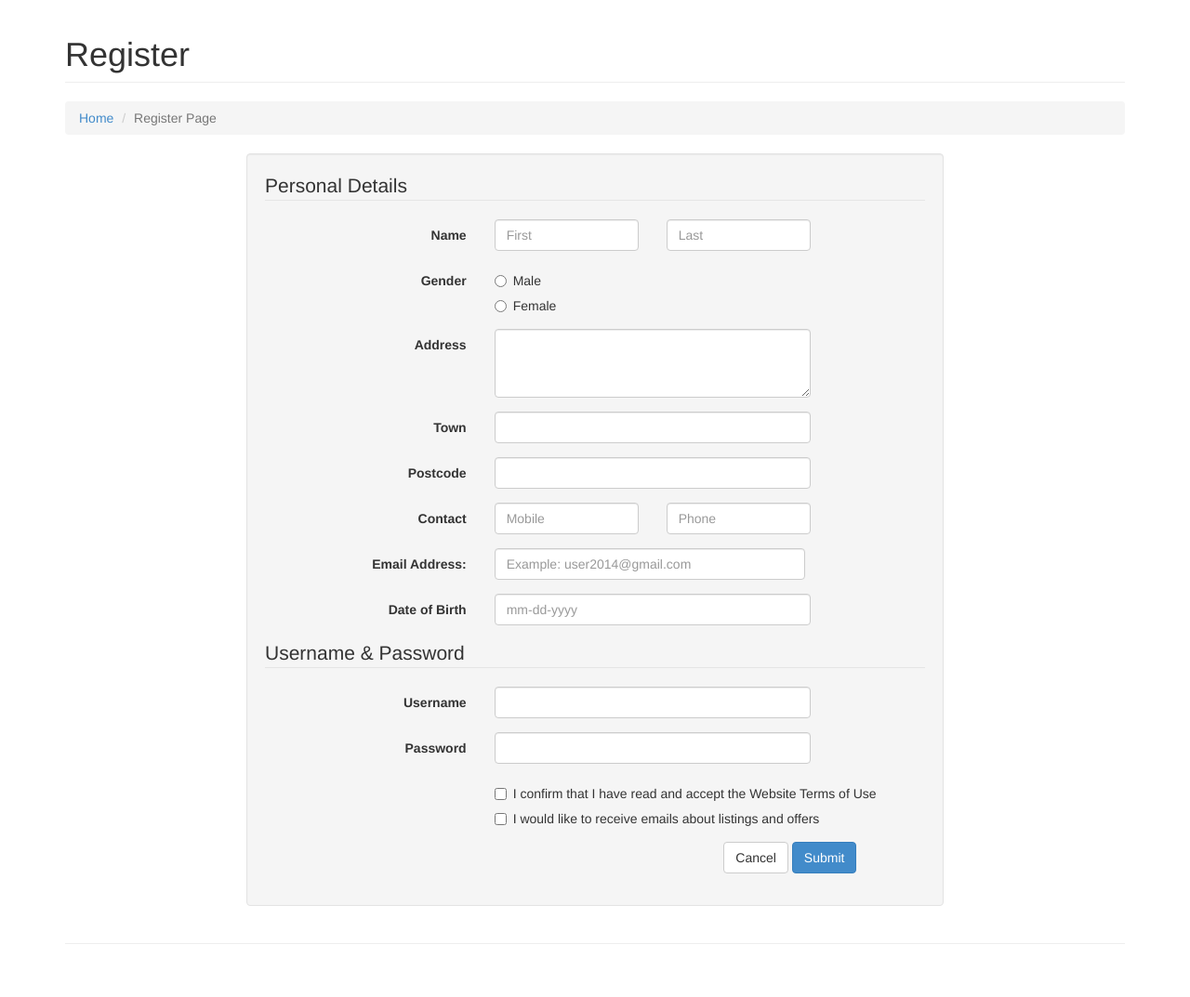
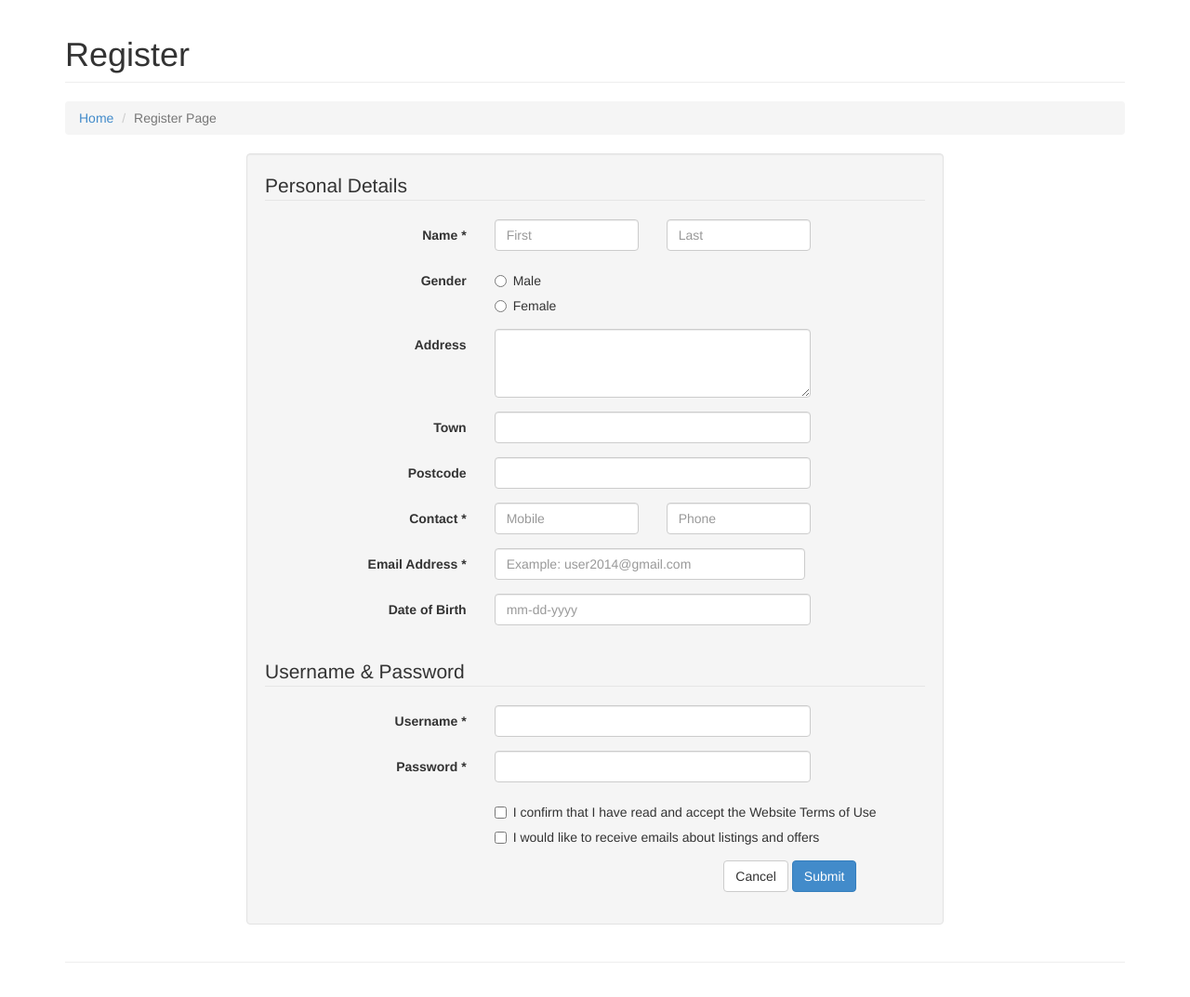
Before and after one commit to bernardzammit/UID-Assignment, a PHP site: page /register.php in a window 1280 px wide. Shown: the part 51-1124 px from the top of the page at 93% size. Run offline with PHP 8.4, Linux system fonts and the light colour scheme.

Commit message:
manadatory fields

```diff
--- a/UID-new/register.php
+++ b/UID-new/register.php
@@ -33,7 +33,9 @@
                     <fieldset>
                         <legend>Personal Details</legend>
                             <div class="form-group">
-                              <label for="Name" class="col-lg-4 col-xs-4 control-label">Name</label>
+                              <label for="Name" class="col-lg-4 col-xs-4 control-label">Name
+                              <span class="required" aria-required="true">*</span>
+                              </label>
                               <div class="col-lg-3 col-xs-3">
                                 <span class="nameFirst">
                                     <input type="text" class="form-control" id="FName" placeholder= "First">
@@ -82,7 +84,7 @@
                             </div>
 
                             <div class="form-group">
-                              <label for="Contact" class="col-lg-4 col-xs-4 control-label">Contact</label>
+                              <label for="Contact" class="col-lg-4 col-xs-4 control-label">Contact <span class="required" aria-required="true">*</span></label>
                               <div class="col-lg-3 col-xs-3">
                                 <span class="mob">
                                     <input type="text" class="form-control" id="Mobile" placeholder= "Mobile">
@@ -96,10 +98,11 @@
                             </div>
 
                             <div class="form-group">
-                              <label for="Email" class="col-lg-4 col-xs-4 control-label">Email Address:</label>
+                              <label for="Email" class="col-lg-4 col-xs-4 control-label">Email Address <span class="required" aria-required="true">*</span></label>
                               <div class="col-lg-6 col-xs-6">
                                     <input type="email" class="form-control" id="email" placeholder="Example: user2014@gmail.com">
                               </div>
+                              <label class="tooltip bottom error" style="margin-left: 0px;"><span for="email" class="error-label" style="display: inline;">This field is required.</span><span class="tooltip-arrow"></span></label>
                             </div>
 
                             <div class="form-group">
@@ -109,17 +112,18 @@
 
                               </div>
                             </div>
+                            <br>
 
                         <legend>Username & Password</legend>
                             <div class="form-group">
-                              <label for="inputUsername" class="col-lg-4 col-xs-4 control-label">Username</label>
+                              <label for="inputUsername" class="col-lg-4 col-xs-4 control-label">Username <span class="required" aria-required="true">*</span></label>
                               <div class="col-lg-6 col-xs-6">
                                 <input type="text" class="form-control" id="inputUsername">
                               </div>
                             </div>
 
                             <div class="form-group">
-                              <label for="inputPassword" class="col-lg-4 col-xs-4 control-label">Password</label>
+                              <label for="inputPassword" class="col-lg-4 col-xs-4 control-label">Password <span class="required" aria-required="true">*</span></label>
                               <div class="col-lg-6 col-xs-6">
                                 <input type="password" class="form-control" id="inputPassword">
                               </div>
```
